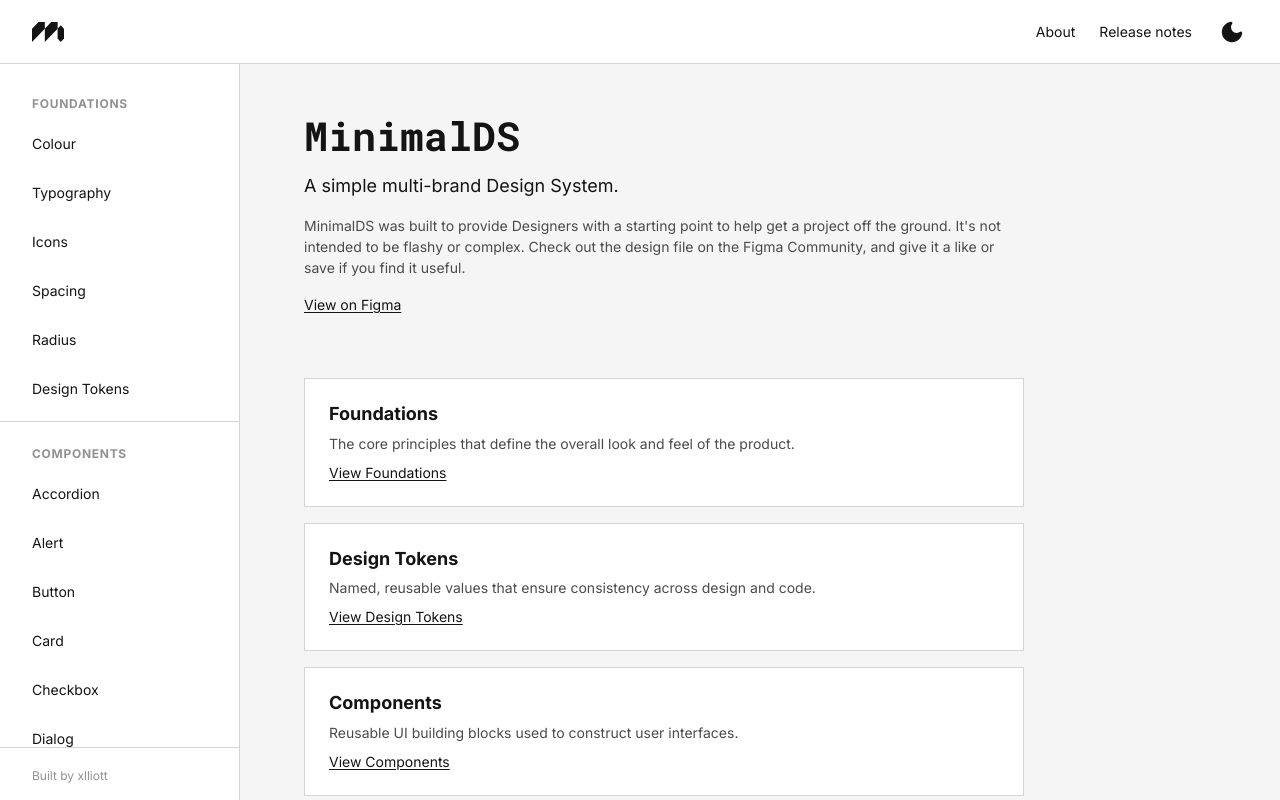
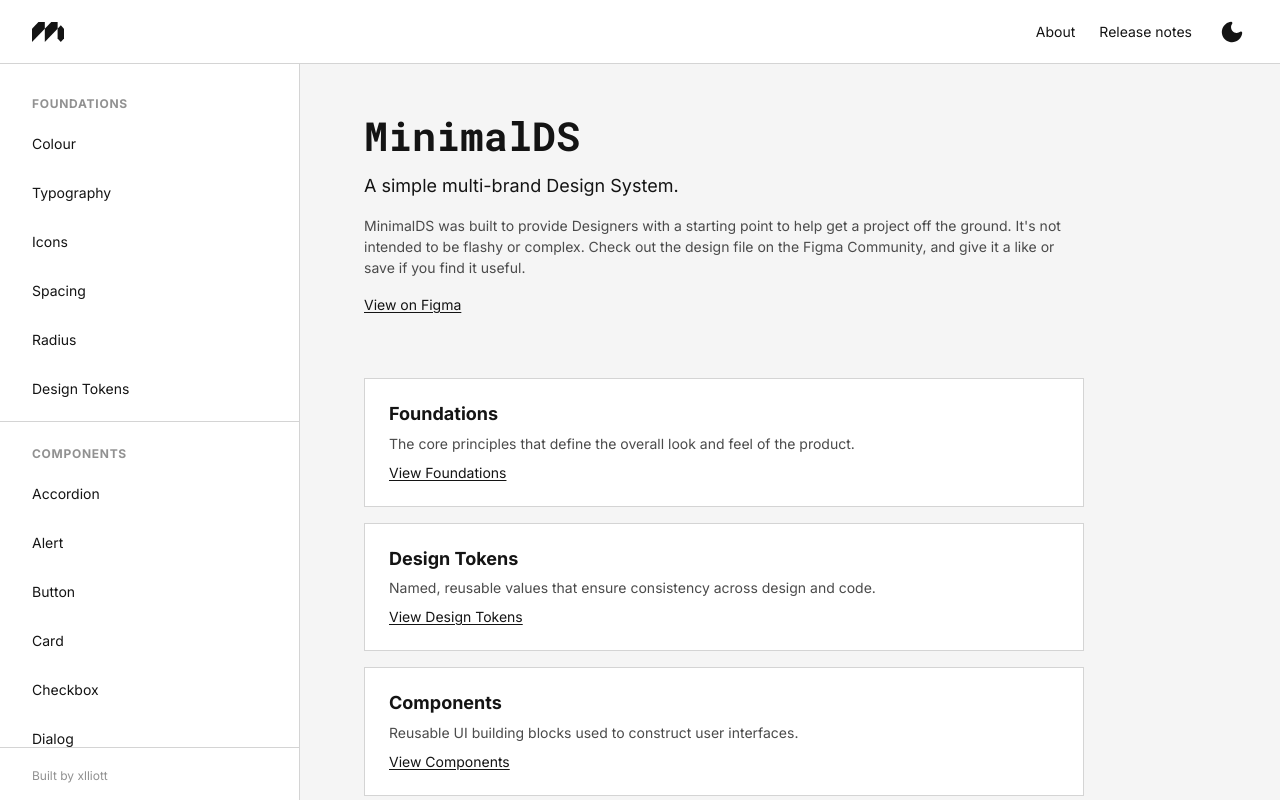
Before and after one commit to xlliott/minimalds, a React (Vite) app: page / in a window 1280 px wide. Built offline with nearby package versions, Linux system fonts and the light colour scheme.

Commit message:
Update Sidebar.css

```diff
--- a/src/components/Sidebar/Sidebar.css
+++ b/src/components/Sidebar/Sidebar.css
@@ -5,8 +5,8 @@
 .mds-sidebar {
   display:          flex;
   flex-direction:   column;
-  width:            240px;
-  min-width:        240px;
+  width:            300px;
+  min-width:        300px;
   height:           100%;
   background-color: var(--color-surface-default);
   border-right:     var(--border-default) solid var(--color-border-default);
```
